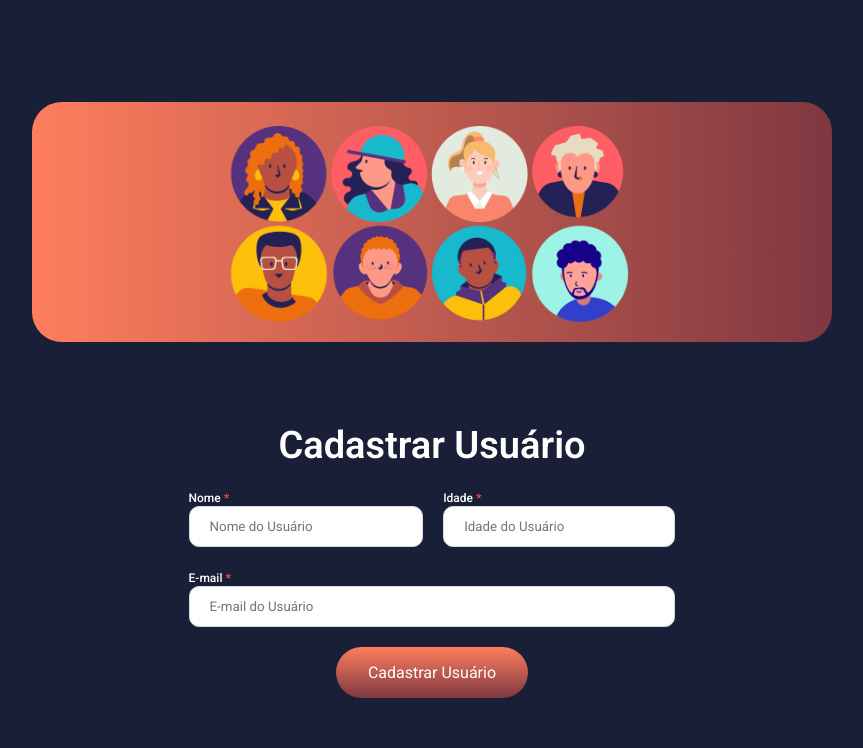
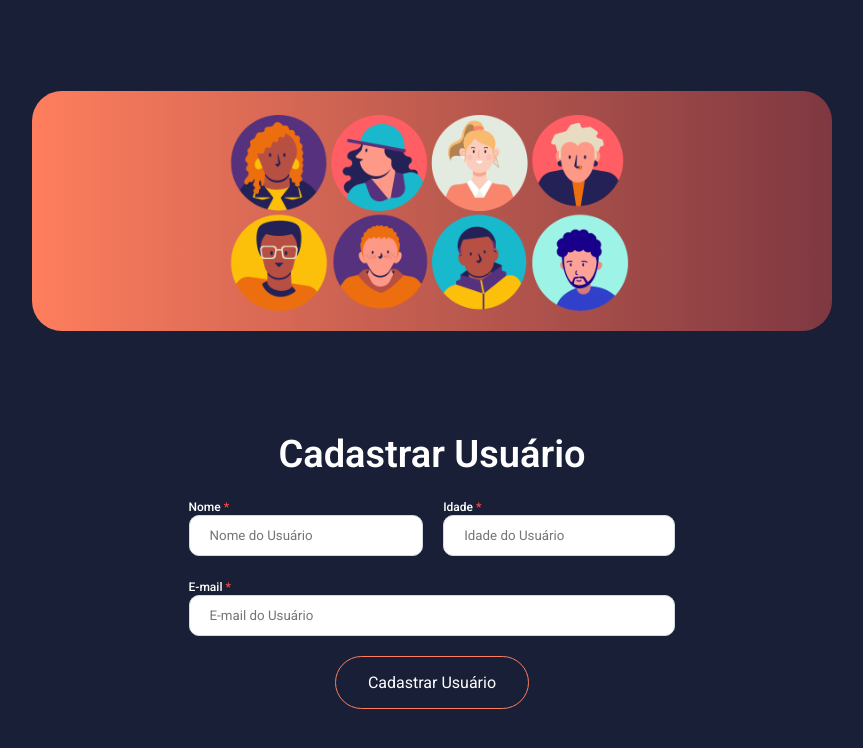
Before and after one commit to machea-hub/cadastro-usuarios, a React (Vite) app: page / in a window 1280 px wide. Shown: the top 748 px of the page, without its empty margins (208-1071 px from the left). Built offline with nearby package versions, Linux system fonts and the light colour scheme.

Commit message:
estilo atualizado

```diff
--- a/src/components/Button/styles.js
+++ b/src/components/Button/styles.js
@@ -1,8 +1,14 @@
 import styled from "styled-components";
 
 export const Button = styled.button`
-    border: none;
-    background: linear-gradient(180deg, #fe7e5d 0%, #7f3841 100%);
+  border: ${(props) =>
+    props.theme === "primary"
+    ? "none"
+    : "1px solid #fe7e5d"};
+  background: ${(props) =>
+    props.theme === "primary"
+      ? "linear-gradient(180deg, #fe7e5d 0%, #7f3841 100%)"
+      : "transparent"};
   font-size: 16px;
   color: #fff;
   padding: 16px 32px;
@@ -11,10 +17,13 @@ export const Button = styled.button`
   border-radius: 30px;
 
   &:hover {
-        opacity: 0.8;
+    ${(props) =>
+    props.theme === "primary"
+      ? "opacity: 0.8;"
+      : "background: #fe7e5d; color: #fff;"};
   }
 
   &:active {
     opacity: 0.5;
   }
-`
+`;
--- a/src/pages/Home/styles.js
+++ b/src/pages/Home/styles.js
@@ -5,9 +5,10 @@ export const Container = styled.div`
     display: flex;
     align-items: center;
     justify-content: space-evenly;
-    padding: 20px;
+    padding: 10px;
     height: 100vh;
     flex-direction: column;
+    gap: 20px;
 `
 
 
```
Lines whose indentation alone changed are shown as unchanged.
